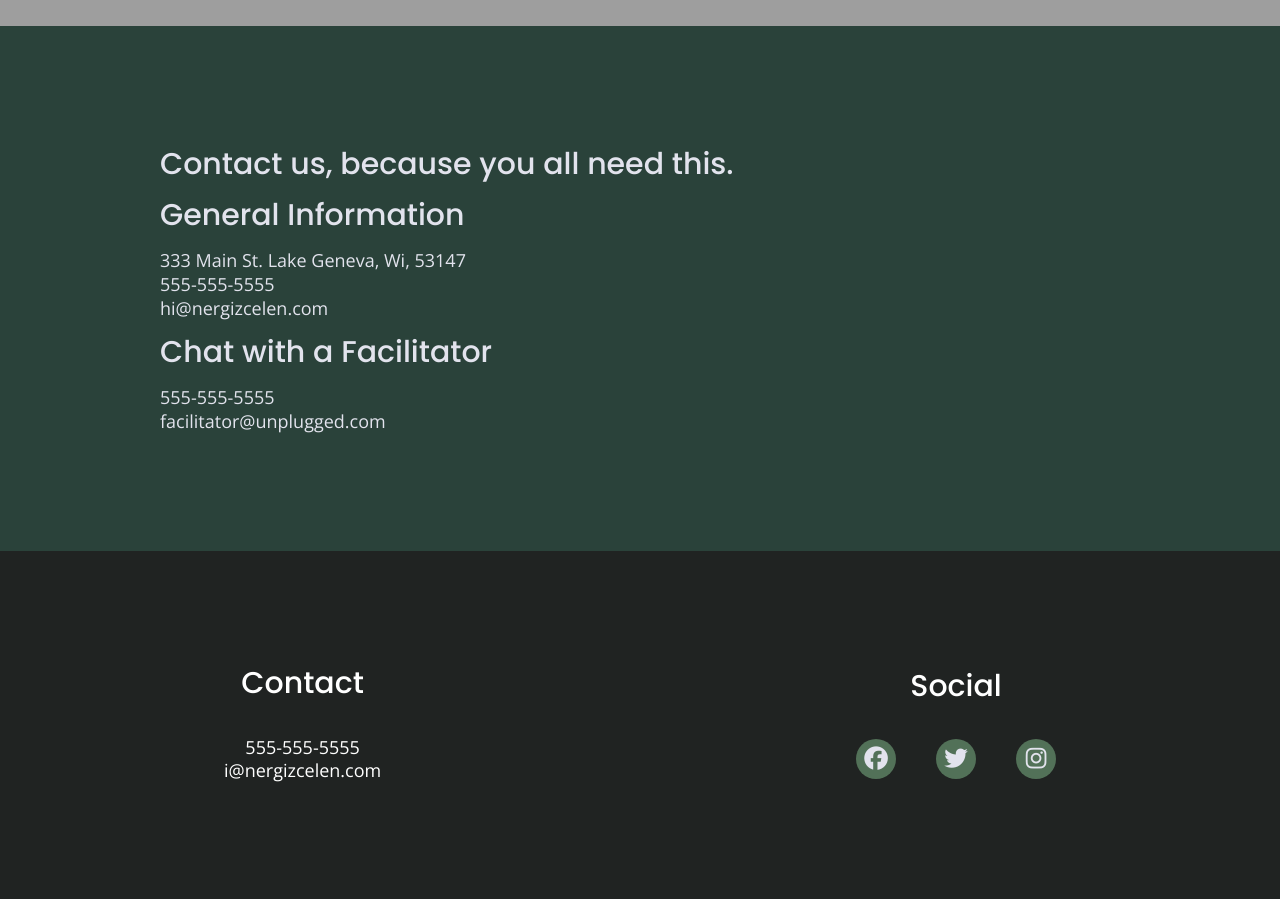
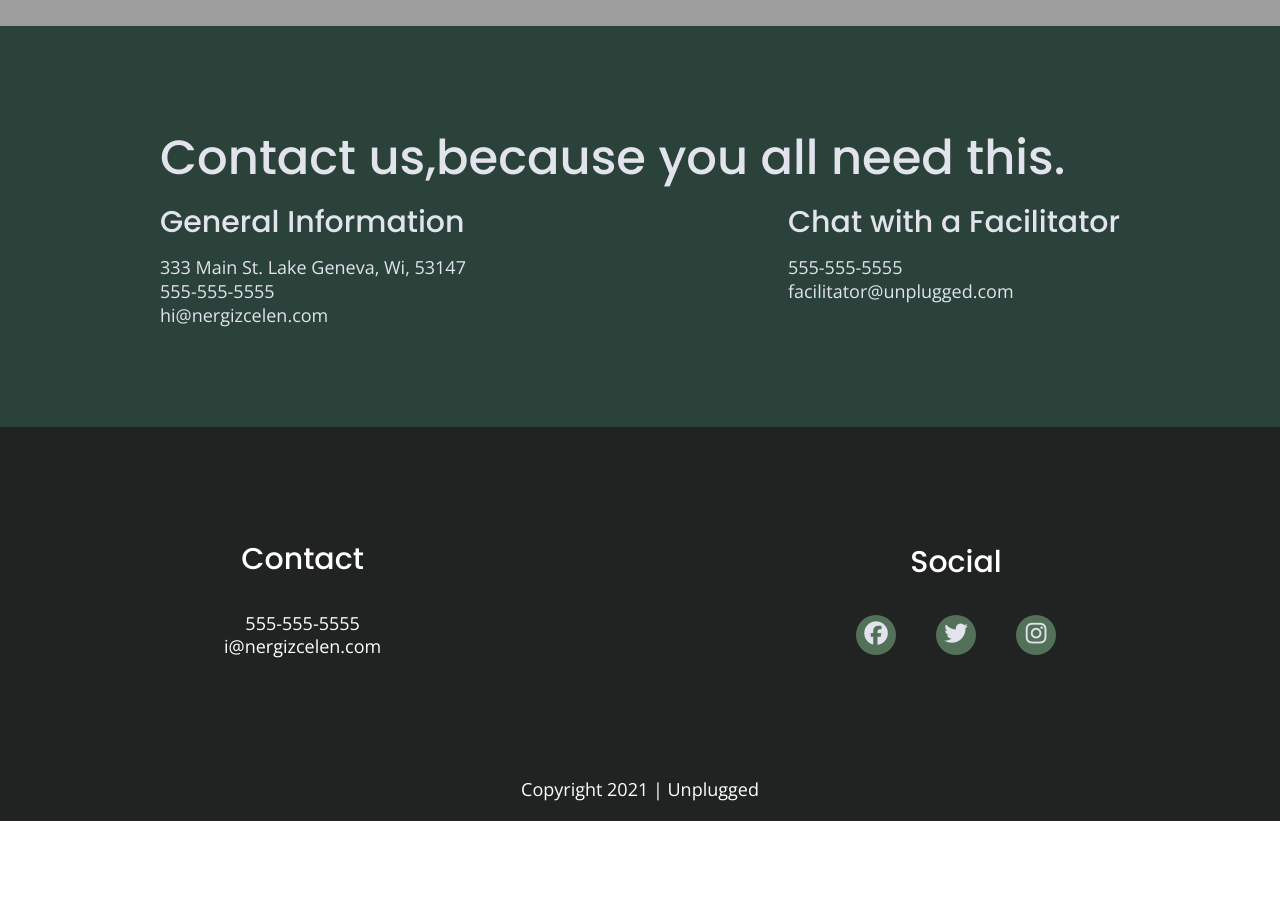
Before and after one commit to nergiz2301/project-unplugged, a website: page about/index.html in a window 1280 px wide. Shown: the part 1040-1939 px from the top of the page. After the commit the page ends 1861 px from the top, so only its background shows below. Drawn offline with nearby package versions, Linux system fonts and the light colour scheme; grey boxes are pictures that could not be loaded.

Commit message:
Fixed contact section

```diff
--- a/about/index.html
+++ b/about/index.html
@@ -59,29 +59,24 @@
     </section>
     <section class="contact-section">
       <div class="content-wrapper">
-        <h3>Contact us, because you all need this.</h3>
-        <div class="general-info">
-          <h4>General Information</h4>
-          <address>
+        <h2>Contact us,because you all need this.</h3>
+        <address class="contact-content">
+          <div>
+            <h4>General Information</h4>
             <p>
               333 Main St. Lake Geneva, Wi, 53147 <br>
               555-555-5555<br>
               hi@nergizcelen.com
             </p>
-          </address>
-
-        </div>
-        <div class="facilitator-info">
-          <h4>Chat with a Facilitator</h4>
-          <address>
+          </div>
+          <div>
+            <h4>Chat with a Facilitator</h4>
             <p>
               555-555-5555<br>
               facilitator@unplugged.com
             </p>
-          </address>
-
-        </div>
-
+          </div>
+        </address>
       </div>
     </section>
   </main>
```
